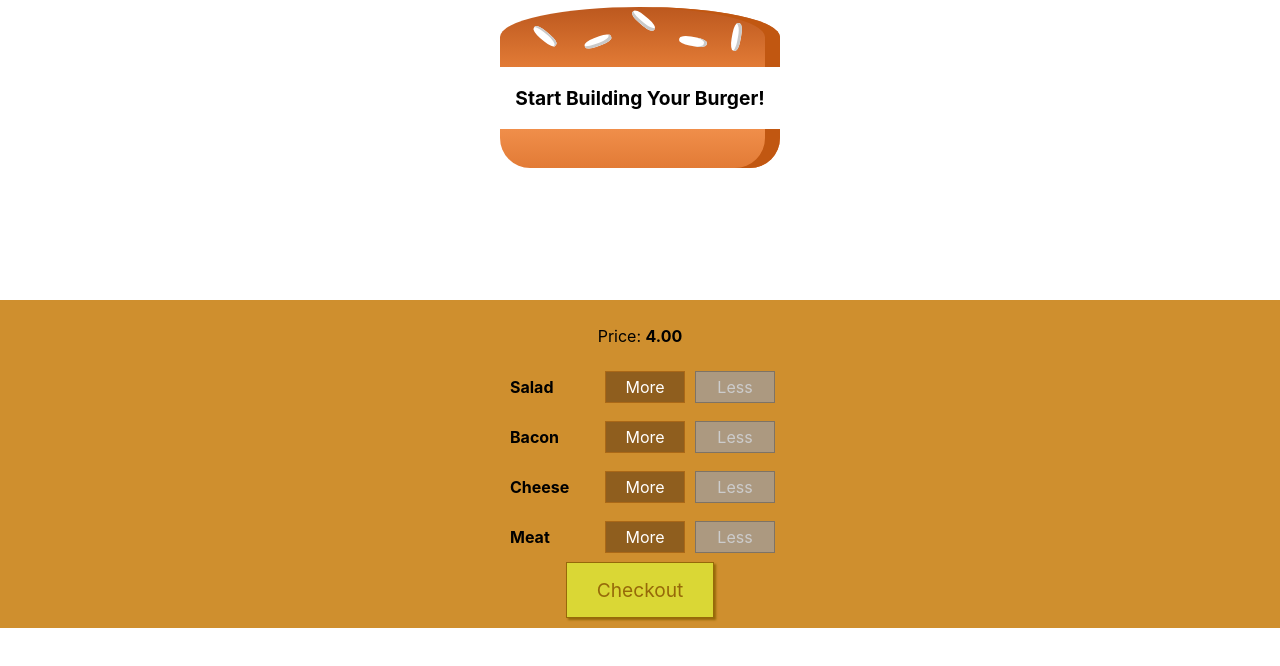
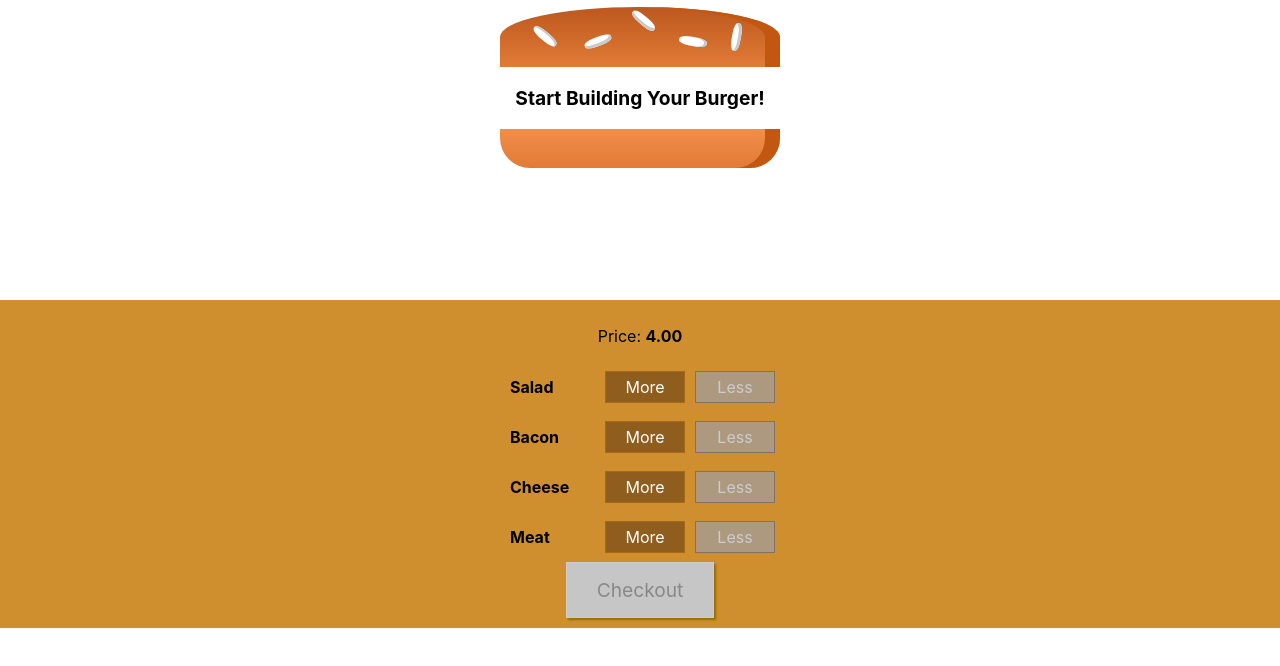
Before and after one commit to zolomohan/burger-builder, a React (Create React App) app: page / in a window 1280 px wide. Shown: the top 666 px of the page. Built offline with nearby package versions, Linux system fonts and the light colour scheme.

Commit message:
Disable Checkout Button on No Ingredients

```diff
--- a/src/components/BurgerControl.js
+++ b/src/components/BurgerControl.js
@@ -21,7 +21,12 @@ export default function BugerControl({
 					disableRemove={ingredients[ingredient] <= 0}
 				/>
 			))}
-			<button className={classes.CheckoutButton}>Checkout</button>
+			<button
+				className={classes.CheckoutButton}
+				disabled={Object.values(ingredients).reduce((acc, val) => acc + val) === 0}
+			>
+				Checkout
+			</button>
 		</div>
 	);
 }
```
